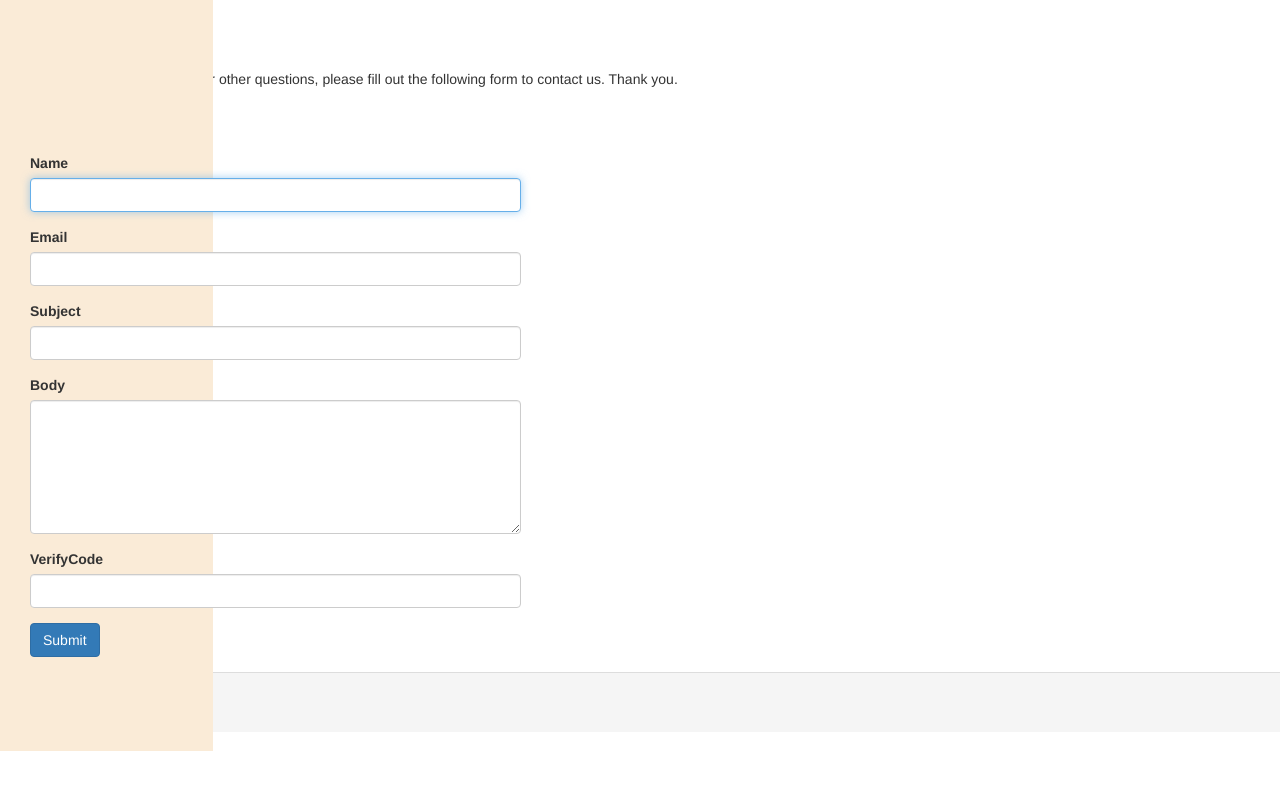
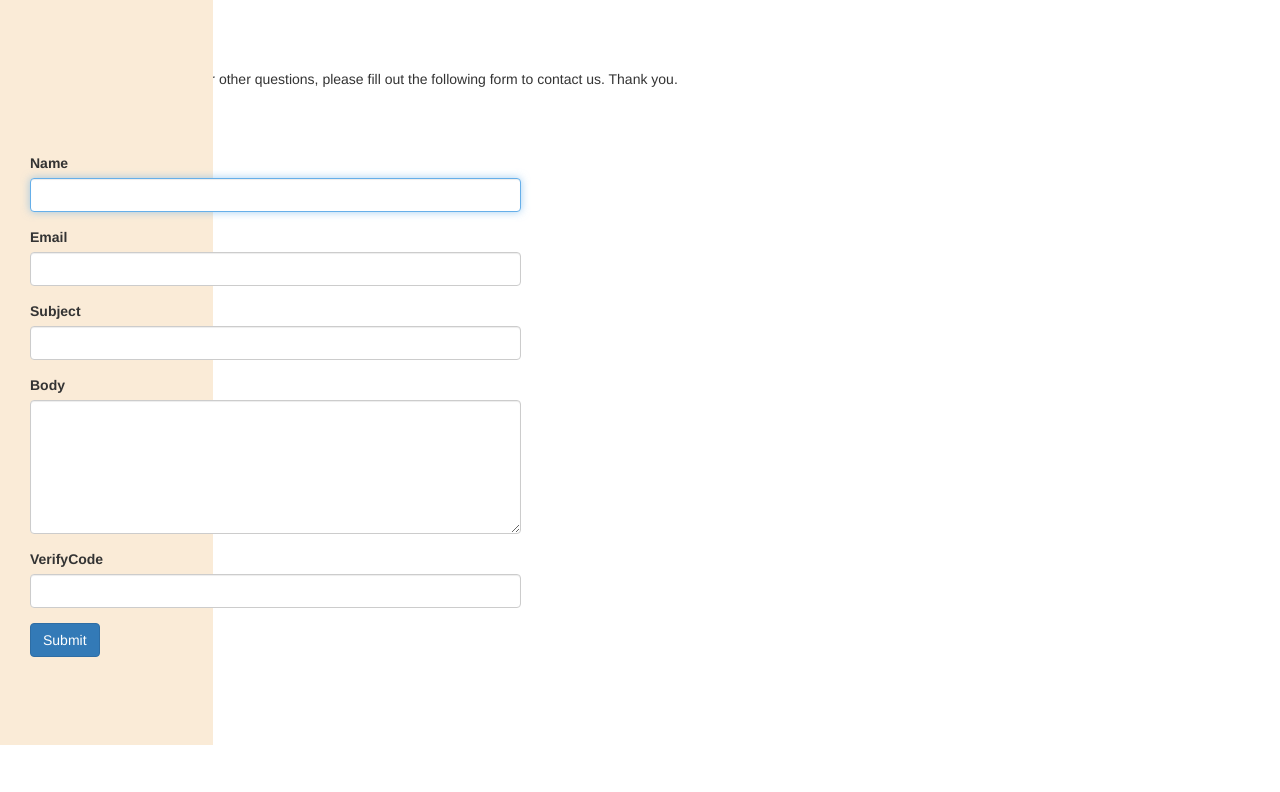
Before and after one commit to tarasovc47/spravka, a Yii app: template views/site/contact.php in a window 1280 px wide. Shown: the part 55-847 px from the top of the page. After the commit the page ends 800 px from the top, so only its background shows below. Run offline with PHP 8.4 and a stand-in for Yii, Linux system fonts and the light colour scheme; the template is opened without the code that fills it, so the values that code supplies are empty; form fields are guessed from the names that the template uses; some libraries are stand-ins or nearby versions.

Commit message:
закомментировал футер в шаблонах

```diff
--- a/views/layouts/main.php
+++ b/views/layouts/main.php
@@ -79,14 +79,14 @@ AppAsset::register($this);
         </div>
     </div>
 
-<footer class="footer">
+<!--<footer class="footer">
     <div class="container">
-        <p class="pull-left">&copy; My Company <?= date('Y') ?></p>
+        <p class="pull-left">&copy; My Company <?/*= date('Y') */?></p>
 
-        <p class="pull-right"><?= Yii::powered() ?></p>
+        <p class="pull-right"><?/*= Yii::powered() */?></p>
     </div>
 </footer>
-
+-->
 <?php $this->endBody() ?>
 </body>
 </html>
```
Also changed, not shown: views/layouts/admin.php (+4 -4 lines).
